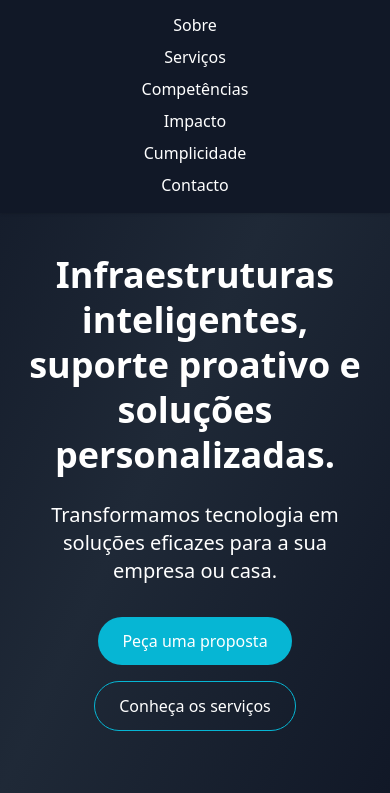
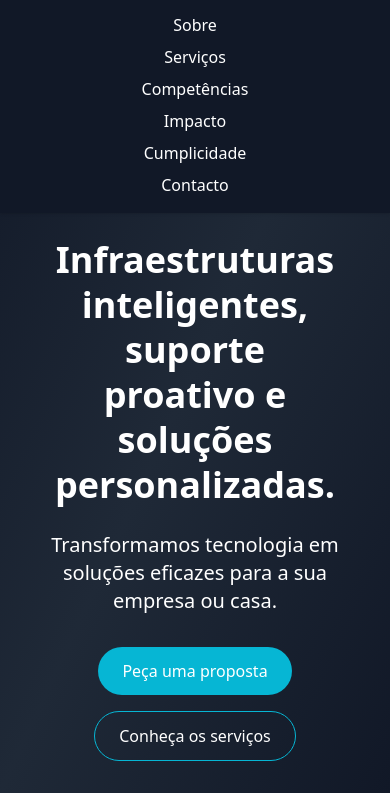
Before and after one commit to hunidasnextlayer/hunidasnextlayer-site, a plain HTML site: page index.html in a window 390 px wide. Shown: the part 51-844 px from the top of the page. Drawn offline with nearby package versions, Linux system fonts and the light colour scheme.

Commit message:
Update index.html

```diff
--- a/index.html
+++ b/index.html
@@ -28,7 +28,7 @@
     </header>
 
    <!-- Hero -->
-    <section class="min-h-screen flex items-center justify-center bg-gradient-to-br from-gray-900 via-gray-800 to-gray-900 text-center px-6 pt-60 md:pt-0" id="hero">
+    <section class="min-h-screen flex items-center justify-center bg-gradient-to-br from-gray-900 via-gray-800 to-gray-900 text-center px-12 pt-64 md:pt-0" id="hero">
       <div>
         <h2 class="text-4xl md:text-6xl font-extrabold mb-6 leading-tight md:leading-tight">Infraestruturas inteligentes, suporte proativo e soluções personalizadas.</h2>
         <p class="text-xl mb-8">Transformamos tecnologia em soluções eficazes para a sua empresa ou casa.</p>
```
